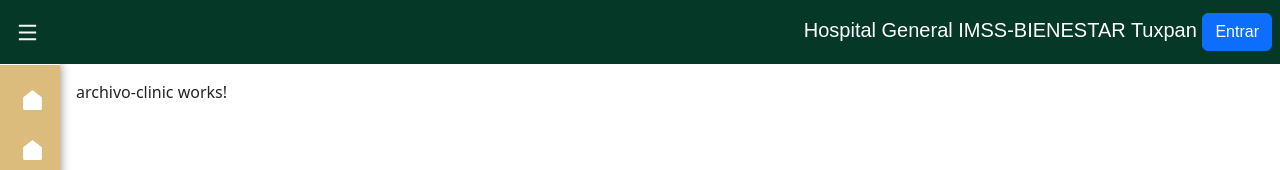
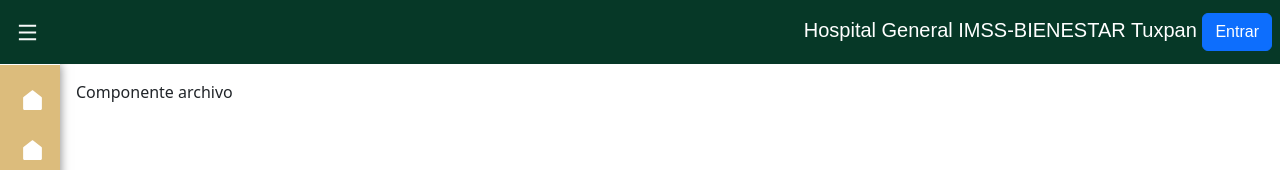
Before and after one commit to Adolfo2803/Proyecto-sishasm, an Angular app: page /archivo_clinic in a window 1280 px wide. Shown: the top 170 px of the page. Built offline with nearby package versions, Linux system fonts and the light colour scheme.

Commit message:
Logro: se modifica contenido de archivo-clinic

```diff
--- a/src/app/business/archivo-clinic/archivo-clinic.component.html
+++ b/src/app/business/archivo-clinic/archivo-clinic.component.html
@@ -1 +1 @@
-<p>archivo-clinic works!</p>
+<p>Componente archivo</p>
--- a/src/app/shared/components/sidebar/sidebar.component.html
+++ b/src/app/shared/components/sidebar/sidebar.component.html
@@ -29,7 +29,7 @@
         </li>
         <li class="nav-list-item">
             <svg xmlns="http://www.w3.org/2000/svg" viewBox="0 0 24 24" width="18" height="18" fill="currentColor" class="it"><path fill="none" d="M0 0h24v24H0z"></path><path d="M21 20C21 20.5523 20.5523 21 20 21H4C3.44772 21 3 20.5523 3 20V9.48907C3 9.18048 3.14247 8.88917 3.38606 8.69972L11.3861 2.47749C11.7472 2.19663 12.2528 2.19663 12.6139 2.47749L20.6139 8.69972C20.8575 8.88917 21 9.18048 21 9.48907V20Z"></path></svg>
-            <span><a routerLink="/archivo_clinic" routerLinkActive="active">Componente archivo</a></span>
+            <span><a routerLink="/archivo_clinic" routerLinkActive="active">Archivo</a></span>
 
         </li>
 
```
